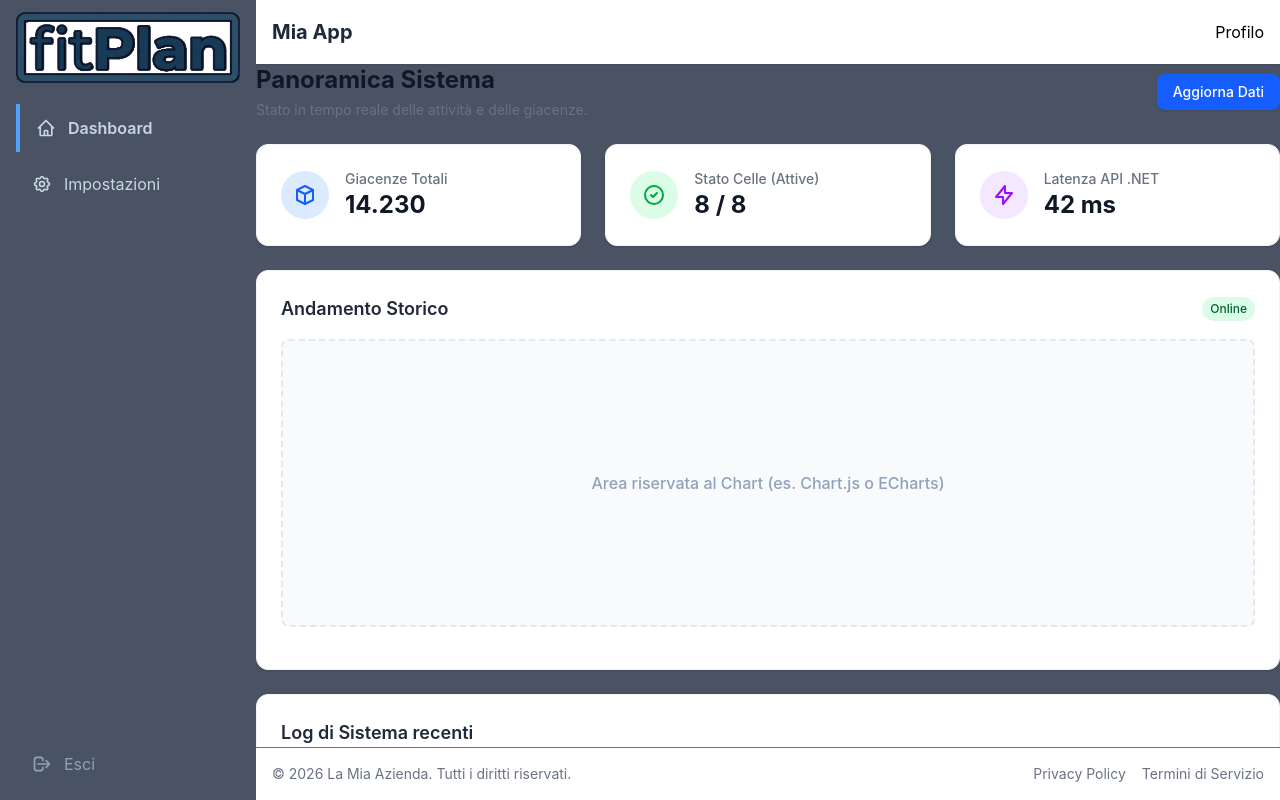
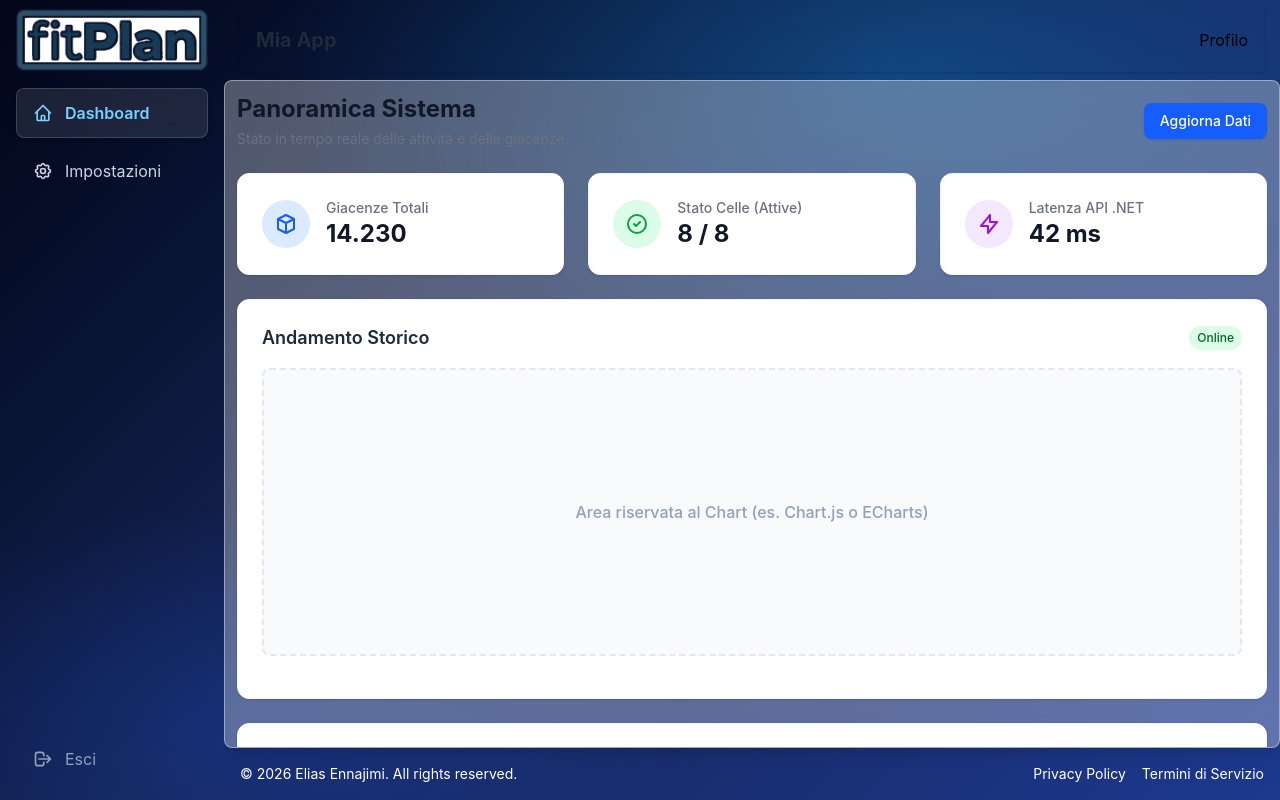
Before and after one commit to elienn2000/FitPlan, an Angular app in the folder FitPlan.Web/: page /app/dashboard in a window 1280 px wide. Built offline with nearby package versions, Linux system fonts and the light colour scheme; sample sign-in values are in the browser's storage.

Commit message:
feat: practicing with tailwind and improve the style of the main layout, footer, sidebar, topbar

```diff
--- a/FitPlan.Web/src/app/components/layout/footer/footer.component.html
+++ b/FitPlan.Web/src/app/components/layout/footer/footer.component.html
@@ -2,7 +2,7 @@
 
       <!-- Copyright -->
       <div class="mb-2 md:mb-0">
-        &copy; {{ currentYear }} La Mia Azienda. Tutti i diritti riservati.
+        &copy; {{ currentYear }} Elias Ennajimi. All rights reserved.
       </div>
 
       <!-- Link di servizio (Privacy, Termini, ecc.) -->
--- a/FitPlan.Web/src/app/components/layout/main-layout.component.html
+++ b/FitPlan.Web/src/app/components/layout/main-layout.component.html
@@ -1,4 +1,4 @@
-<div class="flex h-screen w-full bg-[var(--color-bg-opaque)] overflow-hidden">
+<div class="flex h-screen w-full overflow-hidden [background:var(--bg-app)]">
 
   <!-- BACKDROP (Sfondo scuro semitrasparente solo per Mobile) -->
   <!-- Visibile solo se la sidebar è aperta, cliccandoci si chiude -->
@@ -14,7 +14,7 @@
 Desktop (md:): relativa, sempre visibile (translate-x-0)
 -->
 <app-sidebar
-    class="fixed inset-y-0 left-0 z-50 w-64 transition-transform duration-300 ease-in-out md:relative md:translate-x-0"
+class="fixed inset-y-0 left-0 z-50 w-56 transition-transform duration-300 ease-in-out md:relative md:translate-x-0"
 [class.-translate-x-full]="!isMobileSidebarOpen"
 [class.translate-x-0]="isMobileSidebarOpen">
 </app-sidebar>
@@ -24,19 +24,21 @@
 
   <!-- TOPBAR: passiamo l'evento al main-layout quando si clicca l'hamburger -->
   <app-topbar
-      class="flex items-center justify-between h-16 bg-white shadow-sm px-4 shrink-0"
+  class="flex items-center justify-between h-20  shadow-sm px-4 shrink-0"
   (toggleMenu)="toggleSidebar()">
 </app-topbar>
 
 <!-- AREA PRINCIPALE: qui dentro andranno le view (es. Dashboard) -->
 <!-- overflow-y-auto permette lo scroll solo in quest'area -->
-    <main class="flex-1 overflow-y-auto p-0 md:p-0">
+<main class="flex-1 overflow-y-auto p-0 md:p-3 rounded-lg
+             bg-white/30 backdrop-blur-lg
+             border border-white/40 shadow-lg">
   <router-outlet></router-outlet>
 </main>
 
 <!-- FOOTER -->
 <app-footer
-      class="bg-white border-t p-4 text-center text-sm text-gray-500 shrink-0">
+class="p-4 text-center text-sm text-white shrink-0">
 </app-footer>
 
 </div>
--- a/FitPlan.Web/src/app/components/layout/sidebar/sidebar.component.html
+++ b/FitPlan.Web/src/app/components/layout/sidebar/sidebar.component.html
@@ -2,7 +2,7 @@
 <div class="flex flex-col h-full p-4 bg-transparent text-white">
 
   <!-- LOGO / BRAND AREA -->
-  <div class="flex items-center justify-center h-16 border-b border-slate-700 mb-6">
+  <div class="flex items-center justify-center h-12 mb-6">
     <img src="logo-no-bg.png" alt="Logo" class="w-full max-w-md">
   </div>
 
@@ -14,19 +14,21 @@
     <!-- routerLinkActive applica quelle classi solo quando l'URL corrisponde -->
     <a
     routerLink="/app/dashboard"
-    routerLinkActive="bg-transparent text-blue-400 font-semibold border-l-4 border-blue-400"
-    class="flex items-center px-4 py-3 text-slate-300 rounded-r-lg hover:bg-transparent hover:text-white transition-colors">
+    routerLinkActive="menu-item-active"
+    class="menu-item">
+
     <!-- Icona di esempio -->
     <svg class="w-5 h-5 mr-3" fill="none" stroke="currentColor" viewBox="0 0 24 24">
       <path stroke-linecap="round" stroke-linejoin="round" stroke-width="2" d="M3 12l2-2m0 0l7-7 7 7M5 10v10a1 1 0 001 1h3m10-11l2 2m-2-2v10a1 1 0 01-1 1h-3m-6 0a1 1 0 001-1v-4a1 1 0 011-1h2a1 1 0 011 1v4a1 1 0 001 1m-6 0h6"></path>
     </svg>
+
     Dashboard
   </a>
 
   <a
   routerLink="/app/settings"
-  routerLinkActive="bg-transparent text-blue-400 font-semibold border-l-4 border-blue-400"
-  class="flex items-center px-4 py-3 text-slate-300 rounded-r-lg hover:bg-transparent hover:text-white transition-colors">
+  routerLinkActive="menu-item-active"
+  class="menu-item">
   <svg class="w-5 h-5 mr-3" fill="none" stroke="currentColor" viewBox="0 0 24 24">
     <path stroke-linecap="round" stroke-linejoin="round" stroke-width="2" d="M10.325 4.317c.426-1.756 2.924-1.756 3.35 0a1.724 1.724 0 002.573 1.066c1.543-.94 3.31.826 2.37 2.37a1.724 1.724 0 001.065 2.572c1.756.426 1.756 2.924 0 3.35a1.724 1.724 0 00-1.066 2.573c.94 1.543-.826 3.31-2.37 2.37a1.724 1.724 0 00-2.572 1.065c-.426 1.756-2.924 1.756-3.35 0a1.724 1.724 0 00-2.573-1.066c-1.543.94-3.31-.826-2.37-2.37a1.724 1.724 0 00-1.065-2.572c-1.756-.426-1.756-2.924 0-3.35a1.724 1.724 0 001.066-2.573c-.94-1.543.826-3.31 2.37-2.37.996.608 2.296.07 2.572-1.065z"></path>
     <path stroke-linecap="round" stroke-linejoin="round" stroke-width="2" d="M15 12a3 3 0 11-6 0 3 3 0 016 0z"></path>
@@ -39,7 +41,7 @@
 <div class="border-t border-transparent pt-4 mt-auto">
   <a
   routerLink="/auth"
-  class="flex items-center px-4 py-2 text-slate-400 hover:text-white hover:bg-transparent rounded-md transition-colors">
+  class="menu-item menu-item-logout">
   <svg class="w-5 h-5 mr-3" fill="none" stroke="currentColor" viewBox="0 0 24 24">
     <path stroke-linecap="round" stroke-linejoin="round" stroke-width="2" d="M17 16l4-4m0 0l-4-4m4 4H7m6 4v1a3 3 0 01-3 3H6a3 3 0 01-3-3V7a3 3 0 013-3h4a3 3 0 013 3v1"></path>
   </svg>
--- a/FitPlan.Web/src/app/components/layout/sidebar/sidebar.component.scss
+++ b/FitPlan.Web/src/app/components/layout/sidebar/sidebar.component.scss
@@ -0,0 +1,20 @@
+@import "tailwindcss";
+
+/* Base style for all menu links */
+.menu-item {
+    @apply flex items-center px-4 py-3 text-slate-300 rounded-lg
+    border border-transparent
+    hover:bg-white/5 hover:text-white
+    transition-all duration-200;
+
+    &.menu-item-logout {
+        @apply text-slate-400
+        hover:bg-red-500/10 hover:text-red-300 hover:border-red-400/20;
+    }
+}
+
+/* When the page is active */
+.menu-item-active {
+    @apply bg-white/10 backdrop-blur-md text-sky-300 font-semibold
+    border-white/15 shadow-sm;
+}
--- a/FitPlan.Web/src/app/components/layout/sidebar/sidebar.component.ts
+++ b/FitPlan.Web/src/app/components/layout/sidebar/sidebar.component.ts
@@ -5,6 +5,7 @@ import { RouterModule } from '@angular/router';
   selector: 'app-sidebar',
   standalone: true,
   imports: [RouterModule],
+  styleUrl: './sidebar.component.scss',
   templateUrl: './sidebar.component.html'
 })
 export class SidebarComponent {}
--- a/FitPlan.Web/src/app/components/layout/topbar/topbar.component.html
+++ b/FitPlan.Web/src/app/components/layout/topbar/topbar.component.html
@@ -1,3 +1,8 @@
+ <!-- Contenitore esterno Topbar (flex container) -->
+ <div class="flex items-center w-full justify-between h-16 bg-transparent shadow-sm px-4">
+
+
+
   <!-- Bottone Hamburger visibile SOLO su mobile (md:hidden) -->
   <button
   (click)="onToggle()"
@@ -13,3 +18,5 @@
 
 <!-- Area utente a destra -->
 <div>Profilo</div>
+
+</div>
--- a/FitPlan.Web/src/styles/theme.css
+++ b/FitPlan.Web/src/styles/theme.css
@@ -5,5 +5,18 @@
 
   /*Background*/
   --color-bg: var(--color-slate-600);
-  --color-bg-opaque: color-mix(in srgb, var(--color-slate-800) 80%, transparent);
+  --color-bg-opaque: color-mix(in srgb, var(--color-slate-900) 90%, transparent);
+
+  /* Background gradient */
+  --bg-app:
+  radial-gradient(ellipse 80% 60% at 70% 10%,
+  color-mix(in srgb, var(--color-sky-500) 25%, transparent) 0%,
+  transparent 60%),
+  radial-gradient(ellipse 60% 50% at 20% 90%,
+  color-mix(in srgb, var(--color-blue-600) 20%, transparent) 0%,
+  transparent 55%),
+  linear-gradient(135deg,
+  var(--color-slate-950) 0%,
+  var(--color-blue-950) 45%,
+  var(--color-blue-900) 100%);
 }
```
Lines whose indentation alone changed are shown as unchanged.
